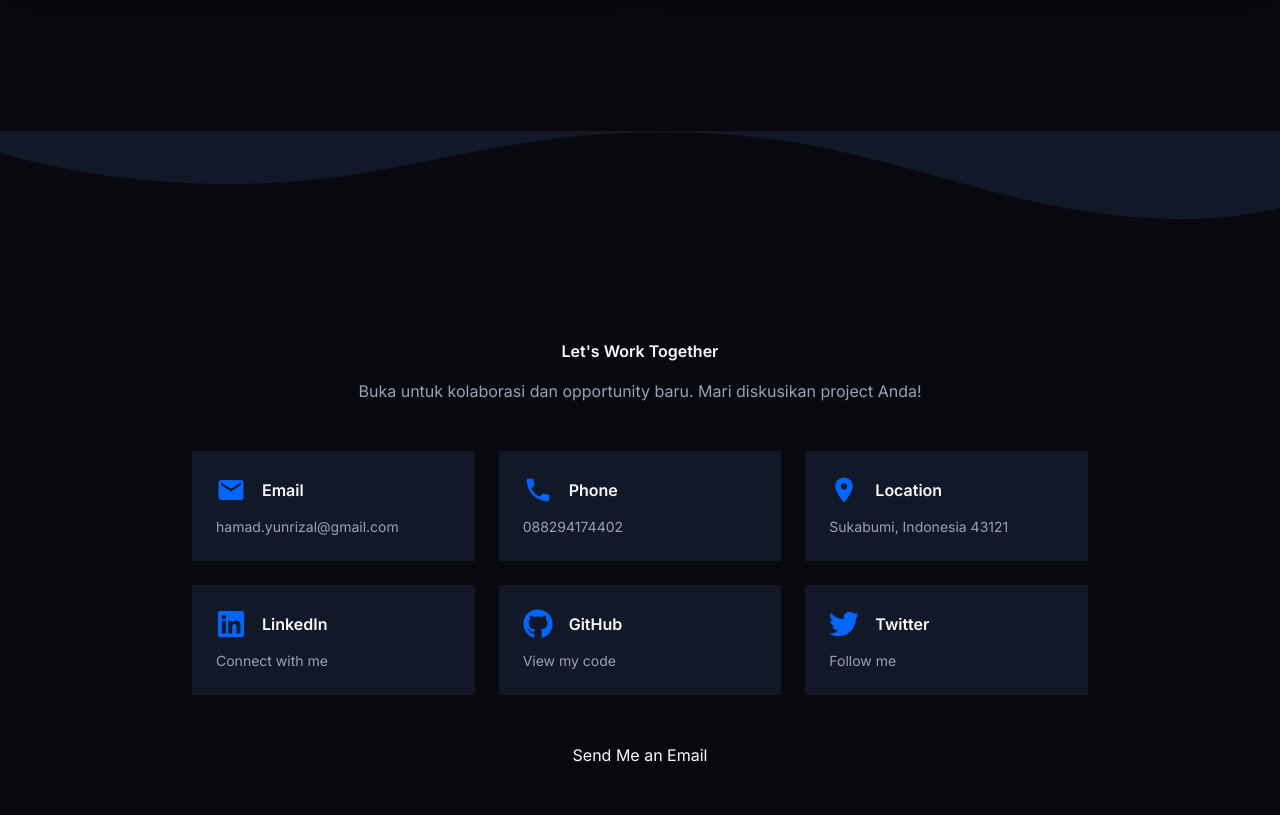
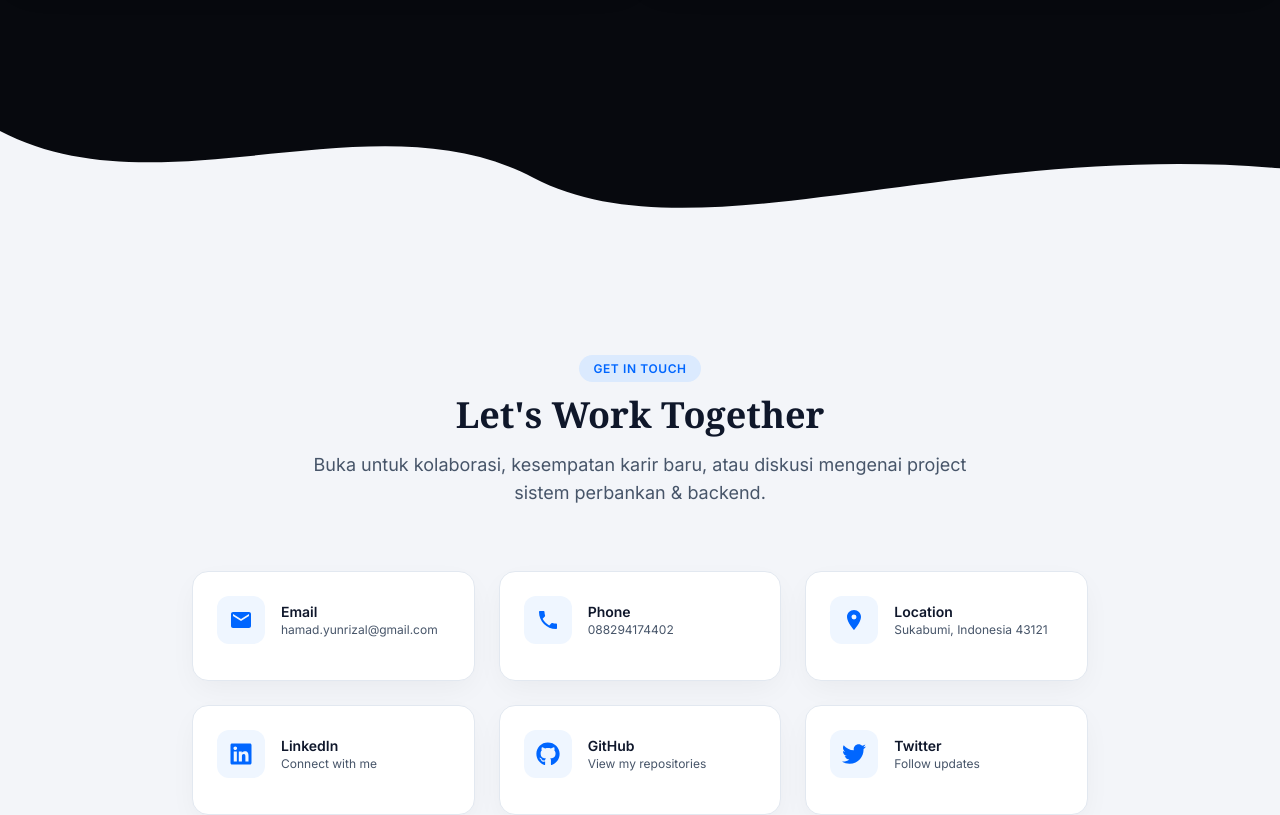
Before and after one commit to Yunrizal145/portfolio-web, a React (Vite) app: page / in a window 1280 px wide. Shown: the part 6260-7075 px from the top of the page. Built offline with nearby package versions, Linux system fonts and the light colour scheme.

Commit message:
Update Contact section to match light/white background theme from Stitch reference

```diff
--- a/src/components/sections/Contact.tsx
+++ b/src/components/sections/Contact.tsx
@@ -2,21 +2,26 @@
 
 import { contact } from '../../data/contact';
 import { Button } from '../ui';
-import WavyDivider from '../shared/WavyDivider';
+import SectionDivider from '../shared/SectionDivider';
 import { FaLinkedin, FaGithub, FaTwitter } from 'react-icons/fa';
 import { MdEmail, MdPhone, MdLocationOn } from 'react-icons/md';
 
 export default function Contact() {
   return (
     <>
-      <WavyDivider />
+      <SectionDivider variant="dark-to-light" />
 
-      <section id="contact" className="section-padding">
+      <section id="contact" className="section-padding bg-bg-light text-text-dark">
         <div className="container-custom">
-          <div className="text-center mb-12">
-            <h2 className="text-h2 font-bold mb-4">Let's Work Together</h2>
-            <p className="text-body-lg text-text-secondary max-w-2xl mx-auto">
-              Buka untuk kolaborasi dan opportunity baru. Mari diskusikan project Anda!
+          <div className="text-center mb-16">
+            <span className="px-3.5 py-1.5 rounded-full bg-blue-100 text-accent-primary text-xs font-semibold tracking-wider uppercase">
+              Get In Touch
+            </span>
+            <h2 className="text-3xl md:text-4xl font-extrabold font-serif mt-4 mb-4">
+              Let's Work Together
+            </h2>
+            <p className="text-text-dark-muted text-base md:text-lg max-w-2xl mx-auto font-light">
+              Buka untuk kolaborasi, kesempatan karir baru, atau diskusi mengenai project sistem perbankan & backend.
             </p>
           </div>
 
@@ -26,40 +31,46 @@ export default function Contact() {
               {/* Email */}
               <a
                 href={`mailto:${contact.email}`}
-                className="bg-bg-secondary rounded-card p-6 hover:shadow-card-hover transition-all duration-300 group"
+                className="light-card rounded-2xl p-6 hover:shadow-xl hover:-translate-y-1 transition-all duration-300 group"
               >
                 <div className="flex items-center gap-4 mb-3">
-                  <div className="text-accent-primary text-3xl group-hover:text-accent-light transition-colors">
+                  <div className="w-12 h-12 rounded-xl bg-blue-50 text-accent-primary flex items-center justify-center text-2xl group-hover:bg-accent-primary group-hover:text-white transition-colors">
                     <MdEmail />
                   </div>
-                  <h3 className="text-h4 font-semibold">Email</h3>
+                  <div>
+                    <h3 className="text-sm font-bold text-slate-900">Email</h3>
+                    <p className="text-text-dark-muted text-xs break-all">{contact.email}</p>
+                  </div>
                 </div>
-                <p className="text-text-secondary text-sm">{contact.email}</p>
               </a>
 
               {/* Phone */}
               <a
                 href={`tel:${contact.phone}`}
-                className="bg-bg-secondary rounded-card p-6 hover:shadow-card-hover transition-all duration-300 group"
+                className="light-card rounded-2xl p-6 hover:shadow-xl hover:-translate-y-1 transition-all duration-300 group"
               >
                 <div className="flex items-center gap-4 mb-3">
-                  <div className="text-accent-primary text-3xl group-hover:text-accent-light transition-colors">
+                  <div className="w-12 h-12 rounded-xl bg-blue-50 text-accent-primary flex items-center justify-center text-2xl group-hover:bg-accent-primary group-hover:text-white transition-colors">
                     <MdPhone />
                   </div>
-                  <h3 className="text-h4 font-semibold">Phone</h3>
+                  <div>
+                    <h3 className="text-sm font-bold text-slate-900">Phone</h3>
+                    <p className="text-text-dark-muted text-xs">{contact.phone}</p>
+                  </div>
                 </div>
-                <p className="text-text-secondary text-sm">{contact.phone}</p>
               </a>
 
               {/* Location */}
-              <div className="bg-bg-secondary rounded-card p-6">
+              <div className="light-card rounded-2xl p-6">
                 <div className="flex items-center gap-4 mb-3">
-                  <div className="text-accent-primary text-3xl">
+                  <div className="w-12 h-12 rounded-xl bg-blue-50 text-accent-primary flex items-center justify-center text-2xl">
                     <MdLocationOn />
                   </div>
-                  <h3 className="text-h4 font-semibold">Location</h3>
+                  <div>
+                    <h3 className="text-sm font-bold text-slate-900">Location</h3>
+                    <p className="text-text-dark-muted text-xs">{contact.location}</p>
+                  </div>
                 </div>
-                <p className="text-text-secondary text-sm">{contact.location}</p>
               </div>
 
               {/* LinkedIn */}
@@ -67,15 +78,17 @@ export default function Contact() {
                 href={contact.linkedin}
                 target="_blank"
                 rel="noopener noreferrer"
-                className="bg-bg-secondary rounded-card p-6 hover:shadow-card-hover transition-all duration-300 group"
+                className="light-card rounded-2xl p-6 hover:shadow-xl hover:-translate-y-1 transition-all duration-300 group"
               >
                 <div className="flex items-center gap-4 mb-3">
-                  <div className="text-accent-primary text-3xl group-hover:text-accent-light transition-colors">
+                  <div className="w-12 h-12 rounded-xl bg-blue-50 text-accent-primary flex items-center justify-center text-2xl group-hover:bg-accent-primary group-hover:text-white transition-colors">
                     <FaLinkedin />
                   </div>
-                  <h3 className="text-h4 font-semibold">LinkedIn</h3>
+                  <div>
+                    <h3 className="text-sm font-bold text-slate-900">LinkedIn</h3>
+                    <p className="text-text-dark-muted text-xs">Connect with me</p>
+                  </div>
                 </div>
-                <p className="text-text-secondary text-sm">Connect with me</p>
               </a>
 
               {/* GitHub */}
@@ -84,15 +97,17 @@ export default function Contact() {
                   href={contact.github}
                   target="_blank"
                   rel="noopener noreferrer"
-                  className="bg-bg-secondary rounded-card p-6 hover:shadow-card-hover transition-all duration-300 group"
+                  className="light-card rounded-2xl p-6 hover:shadow-xl hover:-translate-y-1 transition-all duration-300 group"
                 >
                   <div className="flex items-center gap-4 mb-3">
-                    <div className="text-accent-primary text-3xl group-hover:text-accent-light transition-colors">
+                    <div className="w-12 h-12 rounded-xl bg-blue-50 text-accent-primary flex items-center justify-center text-2xl group-hover:bg-accent-primary group-hover:text-white transition-colors">
                       <FaGithub />
                     </div>
-                    <h3 className="text-h4 font-semibold">GitHub</h3>
+                    <div>
+                      <h3 className="text-sm font-bold text-slate-900">GitHub</h3>
+                      <p className="text-text-dark-muted text-xs">View my repositories</p>
+                    </div>
                   </div>
-                  <p className="text-text-secondary text-sm">View my code</p>
                 </a>
               )}
 
@@ -102,15 +117,17 @@ export default function Contact() {
                   href={contact.twitter}
                   target="_blank"
                   rel="noopener noreferrer"
-                  className="bg-bg-secondary rounded-card p-6 hover:shadow-card-hover transition-all duration-300 group"
+                  className="light-card rounded-2xl p-6 hover:shadow-xl hover:-translate-y-1 transition-all duration-300 group"
                 >
                   <div className="flex items-center gap-4 mb-3">
-                    <div className="text-accent-primary text-3xl group-hover:text-accent-light transition-colors">
+                    <div className="w-12 h-12 rounded-xl bg-blue-50 text-accent-primary flex items-center justify-center text-2xl group-hover:bg-accent-primary group-hover:text-white transition-colors">
                       <FaTwitter />
                     </div>
-                    <h3 className="text-h4 font-semibold">Twitter</h3>
+                    <div>
+                      <h3 className="text-sm font-bold text-slate-900">Twitter</h3>
+                      <p className="text-text-dark-muted text-xs">Follow updates</p>
+                    </div>
                   </div>
-                  <p className="text-text-secondary text-sm">Follow me</p>
                 </a>
               )}
             </div>
@@ -120,9 +137,9 @@ export default function Contact() {
               <Button
                 variant="primary"
                 href={`mailto:${contact.email}`}
-                className="px-8"
+                className="px-8 py-4 shadow-xl shadow-blue-500/20 text-base"
               >
-                Send Me an Email
+                Send Me an Email ✉️
               </Button>
             </div>
           </div>
```
